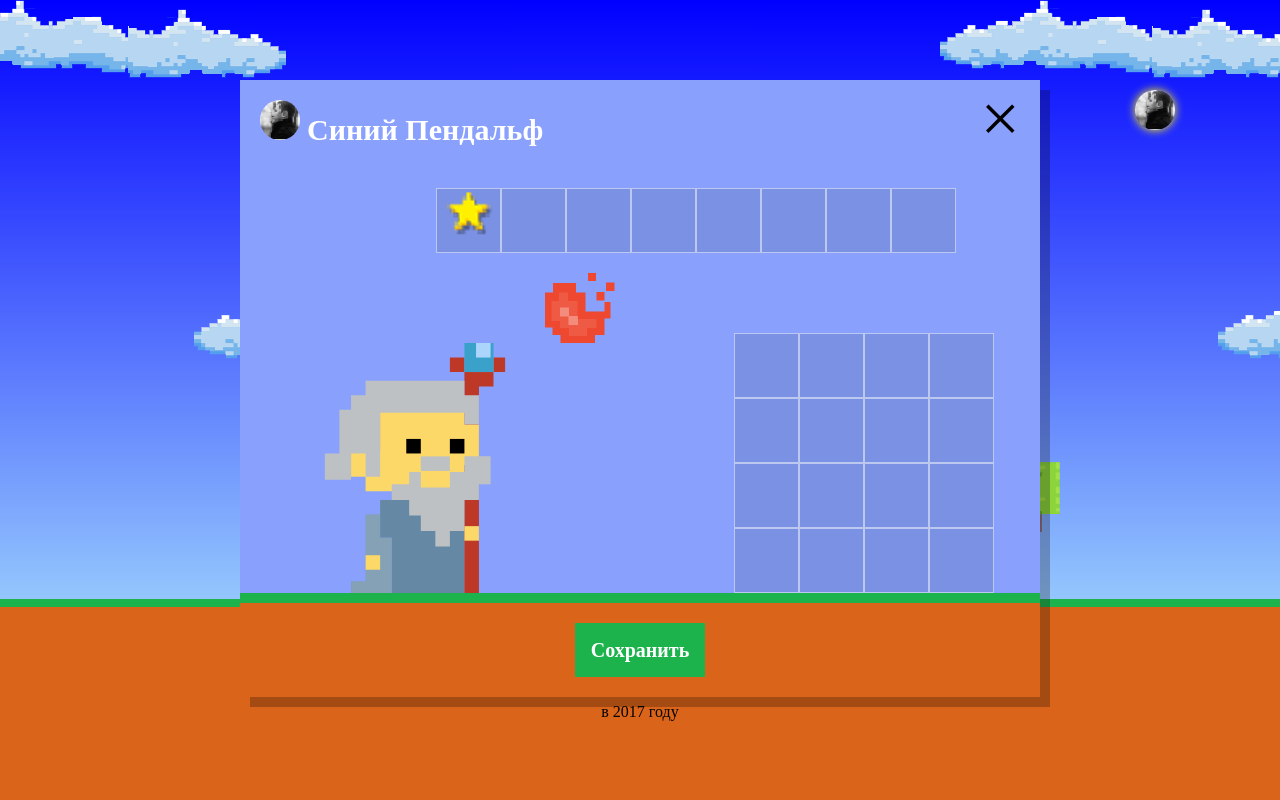
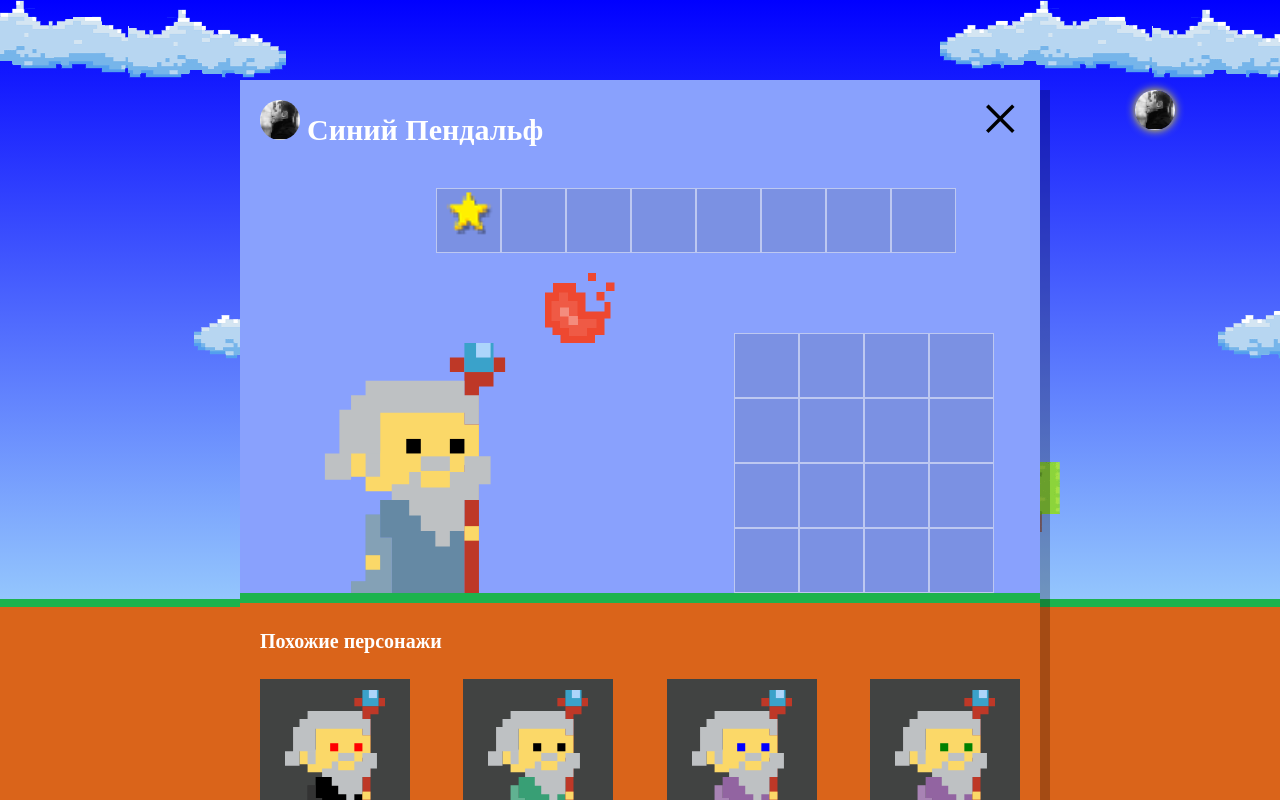
Before and after one commit to rozhkovatanya/1034861-code-and-magick-19, a website: page index.html in a window 1280 px wide. Both pictures are taken after a click on the picture 1155 px from the left and 110 px from the top of the page. Shown: the top 800 px of the page. Drawn offline with Linux system fonts and the light colour scheme; a web font is replaced by a local one.

Commit message:
исправила :)

```diff
--- a/index.html
+++ b/index.html
@@ -186,7 +186,7 @@
         </div>
 
         <div class="setup-footer">
-          <div class="setup-similar hidden">
+          <div class="setup-similar">
             <h4 class="setup-similar-title">Похожие персонажи</h4>
 
             <div class="setup-similar-list">
--- a/js/dialog.js
+++ b/js/dialog.js
@@ -46,6 +46,7 @@
   var closePopup = function () {
     setup.classList.add('hidden');
     document.removeEventListener('keydown', onPopupEscPress);
+    setup.removeAttribute('style');
   };
 
   setupOpenIcon.addEventListener('click', function () {
--- a/js/setup.js
+++ b/js/setup.js
@@ -26,6 +26,7 @@ for (var i = 0; i < wizards.length; i++) {
 
   similarListElement.appendChild(wizardElement);
 }
+
 
 var shopElement = document.querySelector('.setup-artifacts-shop');
 var draggedItem = null;
```
